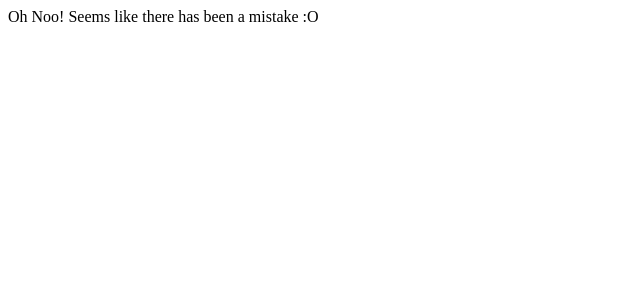
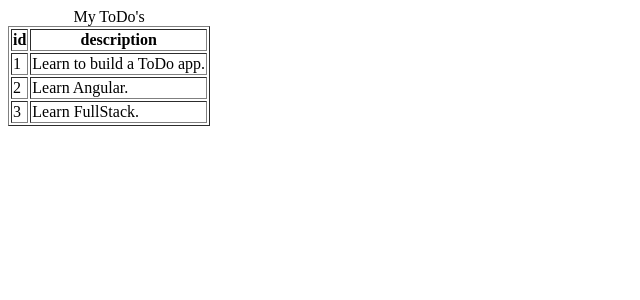
Before and after one commit to aldokocha/ToDo-UI, an Angular app: page /todos in a window 1280 px wide. Shown: the top 300 px of the page, without its empty margins (0-640 px from the left). Built offline with nearby package versions, Linux system fonts and the light colour scheme.

Commit message:
Created a list of ToDos component. Created a hardcoded list of todos temporarily. Created a link to go from welcome page to todos page.

```diff
--- a/src/app/app-routing.module.ts
+++ b/src/app/app-routing.module.ts
@@ -3,13 +3,16 @@ import { Routes, RouterModule } from '@angular/router';
 import { LoginComponent } from './login/login.component';
 import { WelcomeComponent } from './welcome/welcome.component';
 import { ErrorComponent } from './error/error.component';
+import { ListToDosComponent } from './list-to-dos/list-to-dos.component';
 
-
+// defining the literal routes
 const routes: Routes = [
   { path: '', component: LoginComponent },
   { path: 'login', component: LoginComponent },
   { path: 'welcome/:name', component: WelcomeComponent },
+  { path: 'todos', component: ListToDosComponent },
   { path: '**', component: ErrorComponent }
+
 ];
 
 //<!-- Responsible for initialization of the routes -->
--- a/src/app/app.module.ts
+++ b/src/app/app.module.ts
@@ -7,13 +7,15 @@ import { AppComponent } from './app.component';
 import { WelcomeComponent } from './welcome/welcome.component';
 import { LoginComponent } from './login/login.component';
 import { ErrorComponent } from './error/error.component';
+import { ListToDosComponent } from './list-to-dos/list-to-dos.component';
 
 @NgModule({
   declarations: [
     AppComponent,
     WelcomeComponent,
     LoginComponent,
-    ErrorComponent
+    ErrorComponent,
+    ListToDosComponent
   ],
   imports: [
     BrowserModule,
--- /dev/null
+++ b/src/app/list-to-dos/list-to-dos.component.html
@@ -0,0 +1,19 @@
+<div>
+    <table border = "1">
+        <caption>
+            My ToDo's
+        </caption>
+        <thead>
+            <tr>
+                <th>id</th>
+                <th>description</th>
+            </tr>
+        </thead>
+        <tbody>
+            <tr *ngFor = "let todo of todos">
+                <td>{{todo.id}}</td>
+                <td>{{todo.description}}</td>
+            </tr>
+        </tbody>
+    </table>
+</div>
--- /dev/null
+++ b/src/app/list-to-dos/list-to-dos.component.ts
@@ -0,0 +1,21 @@
+import { Component, OnInit } from '@angular/core';
+
+@Component({
+  selector: 'app-list-to-dos',
+  templateUrl: './list-to-dos.component.html',
+  styleUrls: ['./list-to-dos.component.css']
+})
+export class ListToDosComponent implements OnInit {
+
+  todos = [
+    { id : 1, description: 'Learn to build a ToDo app.'},
+    { id : 2, description: 'Learn Angular.'},
+    { id : 3, description: 'Learn FullStack.'}
+  ]
+
+  constructor() { }
+
+  ngOnInit() {
+  }
+
+}
--- a/src/app/welcome/welcome.component.html
+++ b/src/app/welcome/welcome.component.html
@@ -1 +1,6 @@
-<p>Welcome {{name}}, ready to manage your ToDo's?</p>
+<div>
+    Welcome {{name}}, ready to manage your ToDo's?
+</div>
+<div>
+    You can Manage your ToDo's <a routerLink = "/todos">here!</a>
+</div>
```
Also changed, not shown: src/app/list-to-dos/list-to-dos.component.css (added), 1 other file (tests, documents, lock files or other folders).
